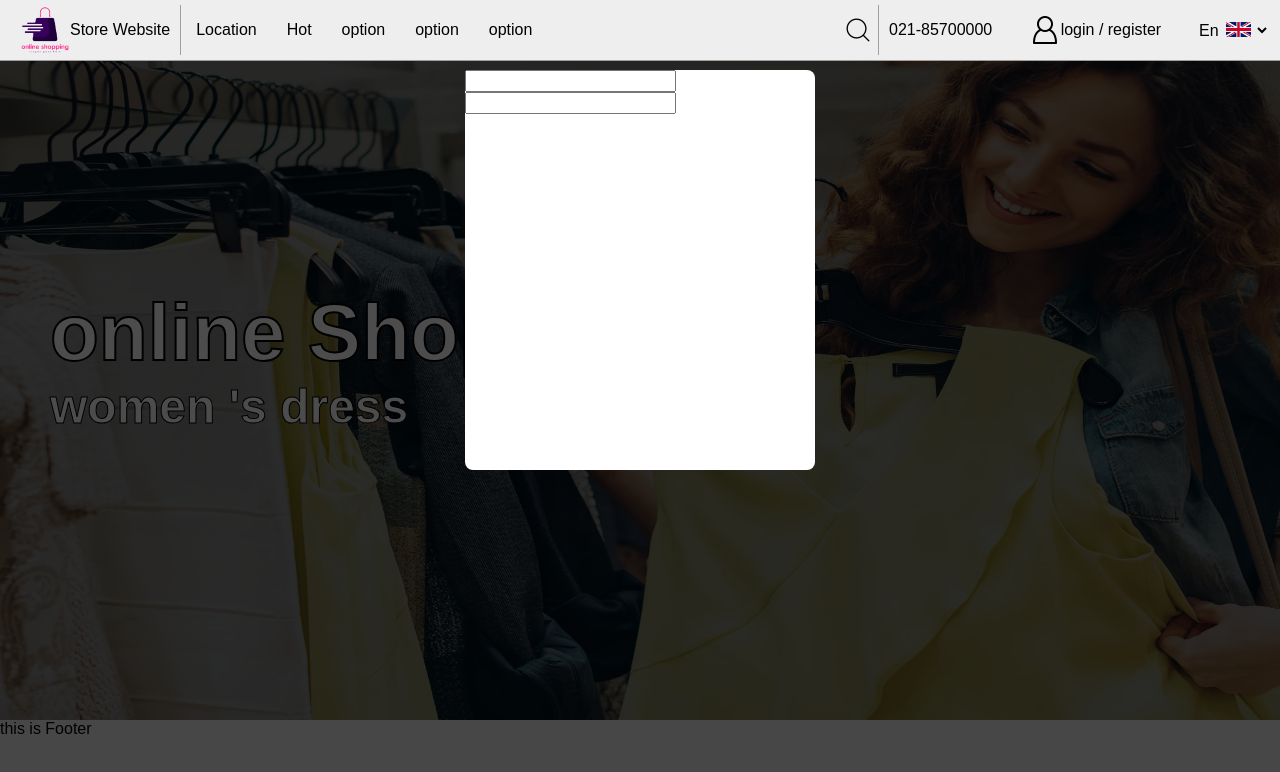
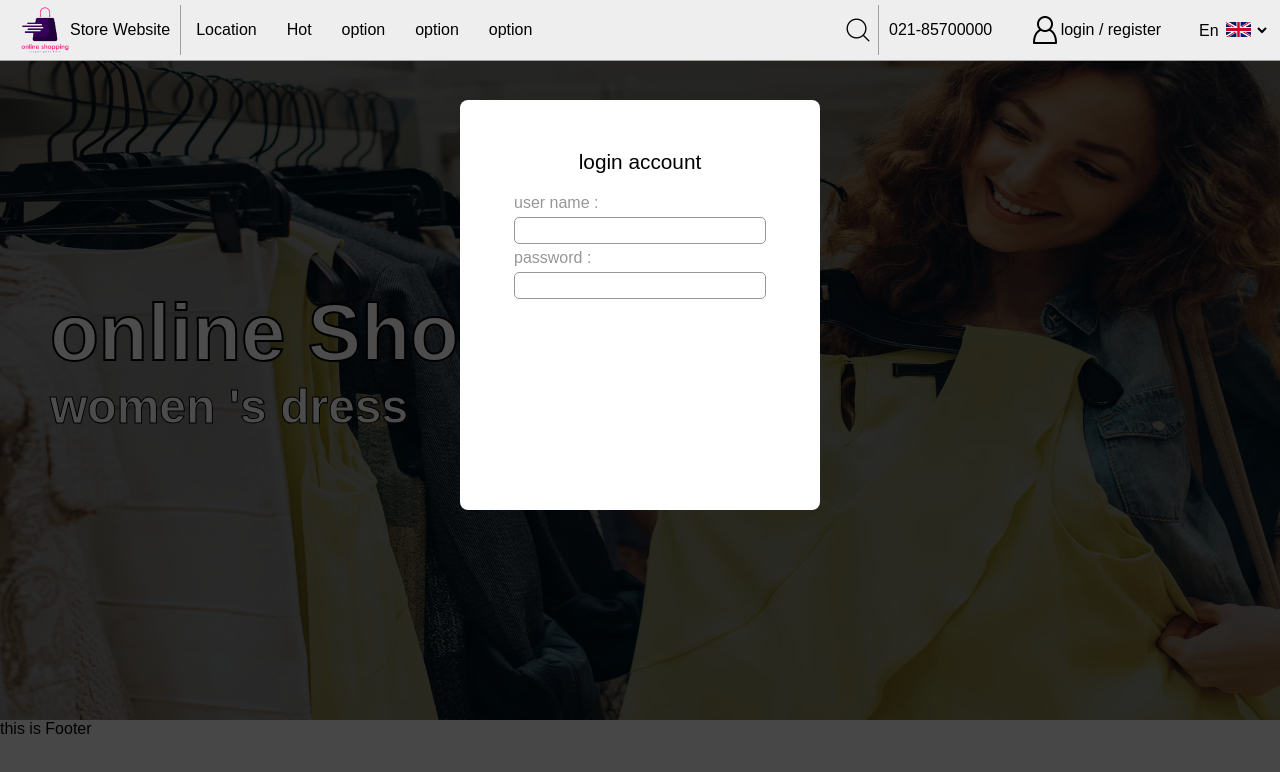
Before and after one commit to behnamsani/store-website, a React (Create React App) app: page / in a window 1280 px wide. Both pictures are taken after a click on the element "login / register". Shown: the top 772 px of the page. Built offline with nearby package versions, Linux system fonts and the light colour scheme.

Commit message:
Completion of part of login

```diff
--- a/src/Components/Header.jsx
+++ b/src/Components/Header.jsx
@@ -46,12 +46,20 @@ class Header extends Component {
                     </span>
                 </div>
                 <input onChange={this.searchValue} value={this.state.searchVal} className={this.state.searchOk ? styles.searchOpen : styles.searchClose } type="text" placeholder='Search...'/>
-                <div id={styles.windowLogin} style={this.state.loginWindow ? {display:"block"} : {display:"none"}}>
-                    <p></p>
-                    <input type="text" />
-                    <input type="text" />
+                <div id={styles.windowLogin} style={this.state.loginWindow ? {opacity:"1",visibility:"visible",transition:"all 600ms"} : {opacity:"0",visibility:"hidden",transition:"all 600ms"}}>
+                    <div id={styles.boxLog}>
+                        <p id={styles.titreLog}>login account</p>
+                        <span>
+                            <p className={styles.txtForme}>user name :</p>
+                            <input type="text" />
+                        </span>
+                        <span>
+                            <p className={styles.txtForme}>password :</p>
+                            <input type="text" />
+                        </span>
+                    </div>
                 </div>
-                <div id={styles.black} style={this.state.loginWindow ? {display:"block"} : {display:"none"}}>
+                <div id={styles.black} style={this.state.loginWindow ? {opacity:"1",transition:"all 500ms",visibility:"visible"} : {opacity:"0",transition:"all 500ms",visibility:"hidden"}}>
 
                 </div>
             </div>
--- a/src/Css/Header.module.css
+++ b/src/Css/Header.module.css
@@ -13,7 +13,7 @@
     border-bottom: solid 1px #a0a0a0;
     background: #eee;
     position: relative;
-    z-index: 20;
+    z-index: 80;
 }
 #logo{
     display: flex;
@@ -76,7 +76,7 @@
     left: 0;
     margin: auto;
     transform: translateY(60px);
-    z-index: 0;
+    z-index: 50;
     width: 70%;
     height: 60px;
     border-bottom-left-radius: 10px;
@@ -164,14 +164,34 @@
     height: 32px;
 }
 #windowLogin{
-    position: fixed;right: 0; left: 0;margin: auto;top: 70px;
-    display: block;
-    width: 350px;
-    height: 400px;
+    position: fixed;right: 0; left: 0;margin: auto;top: 100px;
+    display: flex;
+    justify-content: center;
+    align-items: flex-start;
+    width: 300px;
+    height: 350px;
     background: rgb(255, 255, 255);
     border-radius: 8px;
     z-index: 10;
+    padding: 30px;
 
+}
+#windowLogin input{
+    outline: none;
+    border: solid 1px rgb(151, 151, 151);
+    border-radius: 5px;
+    height: 25px;
+    width: 250px;
+    margin: 5px 0;
+    display: block;
+}
+#titreLog{
+    margin: 20px 0;
+    text-align: center;
+    font-size: 1.3rem;
+}
+.txtForme{
+    color: rgb(151, 151, 151);
 }
 #black{
     position: fixed;
```
